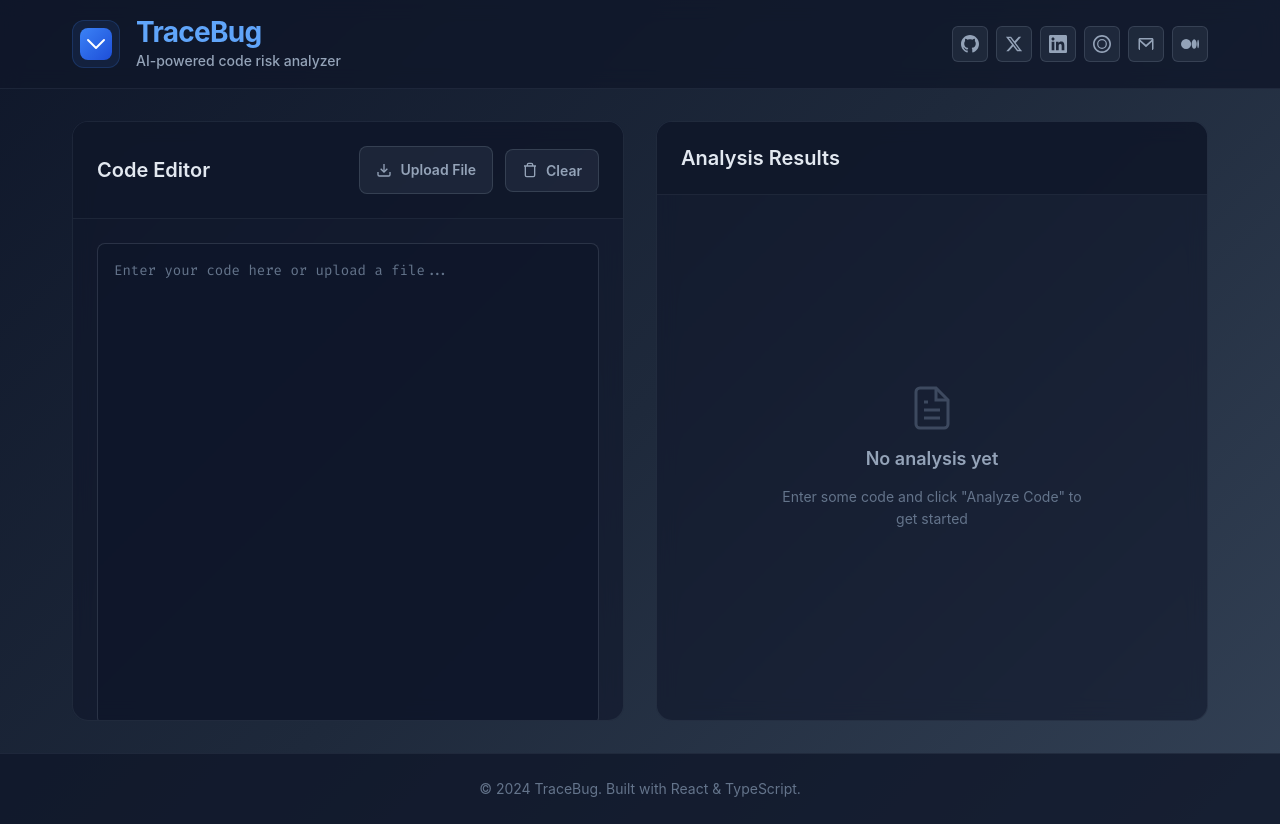
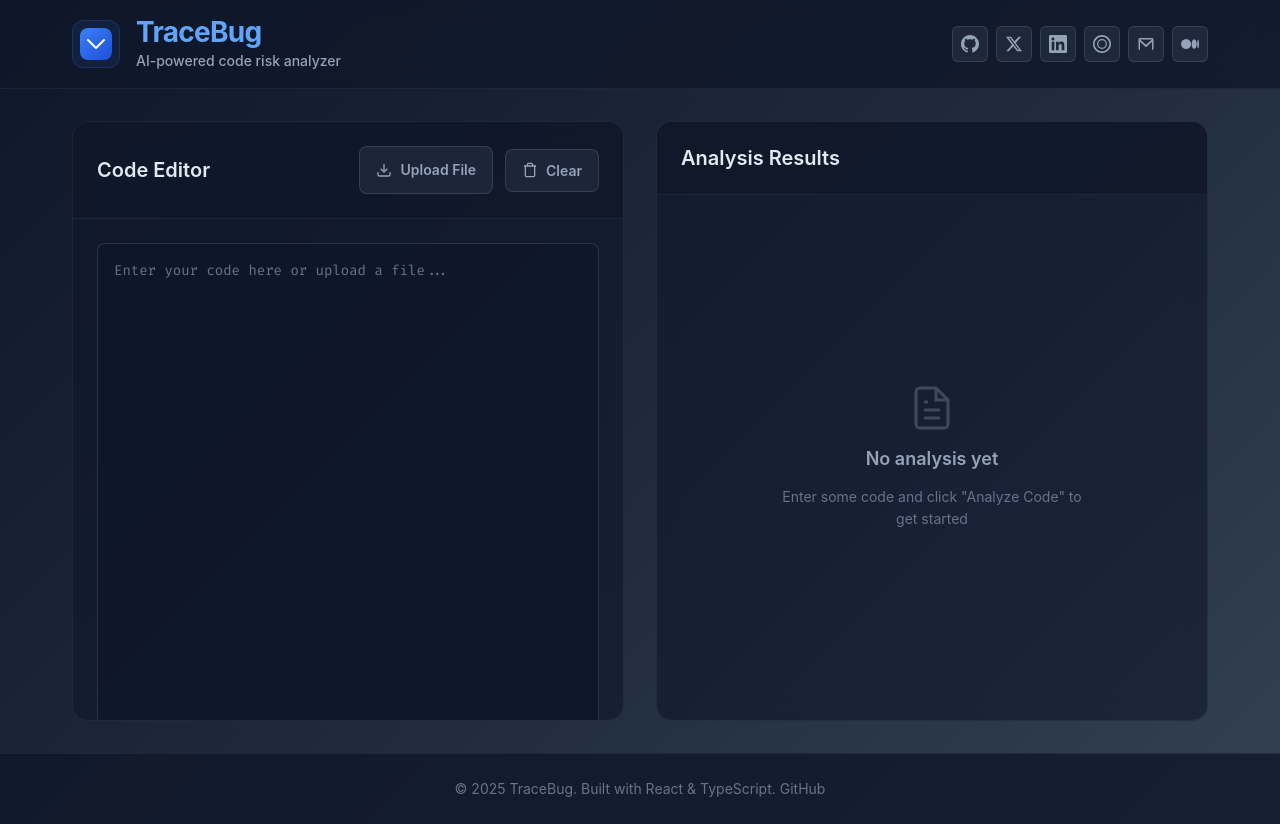
Before and after one commit to Mindslayer001/TraceBug, a React (Vite) app in the folder frontend/: page / in a window 1280 px wide. Built offline with nearby package versions, Linux system fonts and the light colour scheme.

Commit message:
Fix: Added Github to footer

```diff
--- a/frontend/src/App.tsx
+++ b/frontend/src/App.tsx
@@ -118,7 +118,7 @@ function App() {
       {/* Footer */}
       <footer className="footer">
         <div className="footer-content">
-          <p>&copy; 2024 TraceBug. Built with React & TypeScript.</p>
+          <p>&copy; 2025 TraceBug. Built with React & TypeScript. <a href="https://github.com/Mindslayer001" target="_blank" rel="noopener noreferrer">GitHub</a></p>
         </div>
       </footer>
     </div>
```
